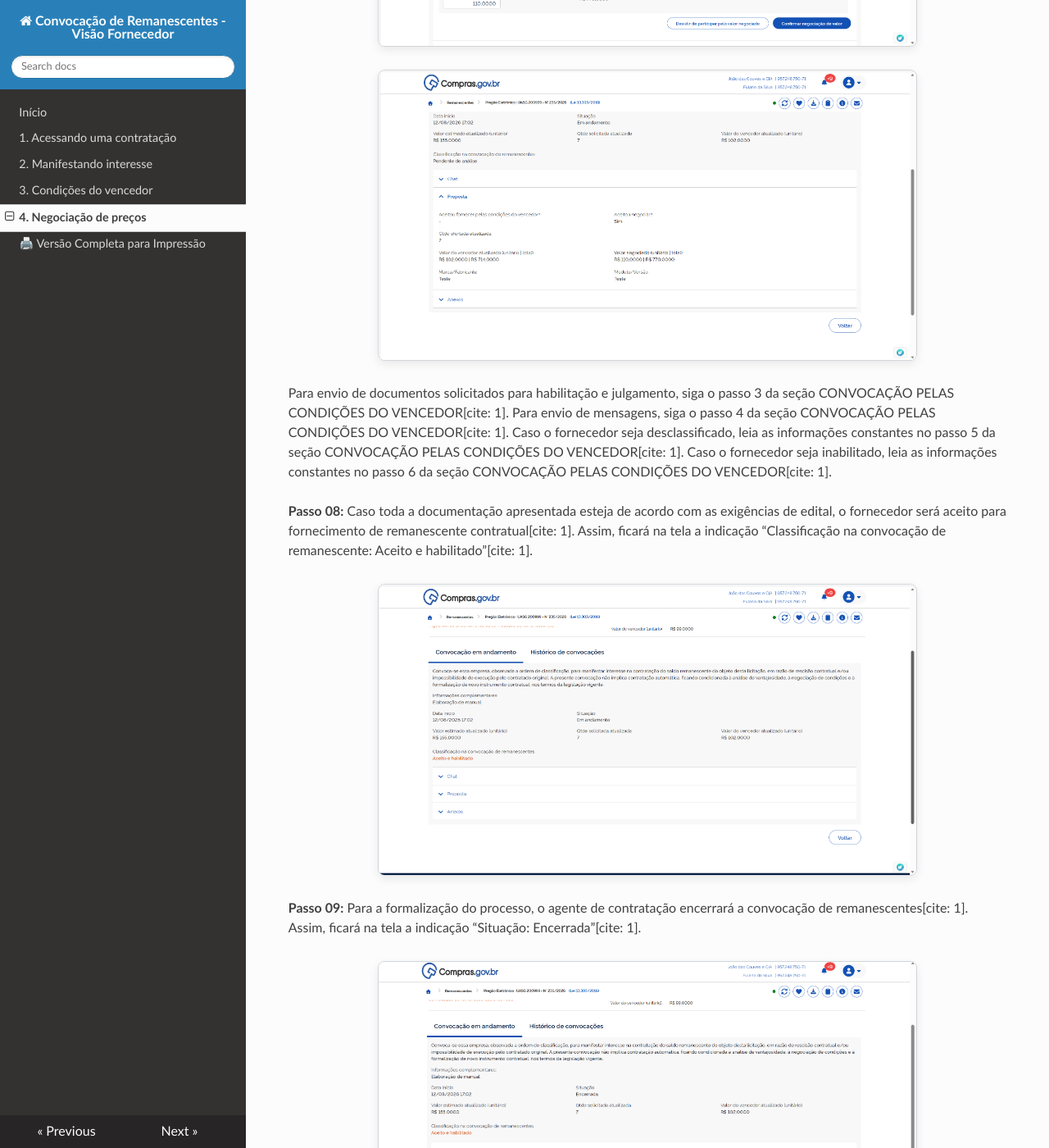
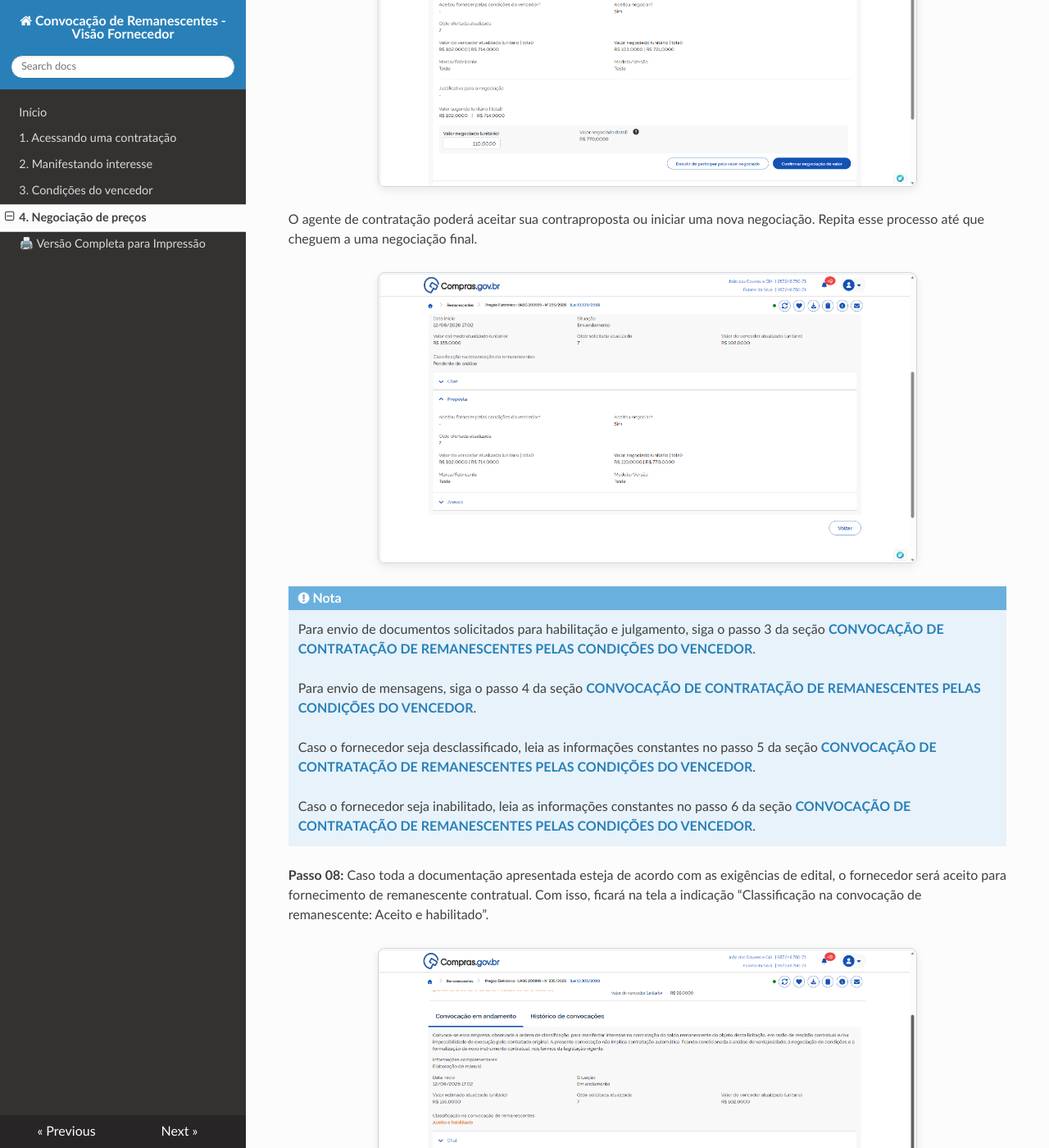
Before and after one commit to emilix10-bit/convocacao-de-remanescentes-fornecedor, an MkDocs documentation site: the page built from docs/04-negociacao-precos.md, in a window 1280 px wide and 1400 px high, scrolled down 5137 px. Shown: the whole window at 82% size. Built offline with MkDocs 1.6.1, drawn with Linux system fonts in a browser that asks for light colours; nearby versions of some CDN libraries; some of the changed text lies outside the part shown.

Commit message:
Refine negotiation steps and remove citations

```diff
--- a/docs/04-negociacao-precos.md
+++ b/docs/04-negociacao-precos.md
@@ -6,65 +6,78 @@
 
 # CONVOCAÇÃO POR NEGOCIAÇÃO DE PREÇOS
 
-Caso a primeira etapa não tenha sucesso, será aberta a possibilidade de aceite para assumir o contrato após negociação de valor, incluindo a possibilidade de manutenção da proposta original do licitante interessado[cite: 1].
+Caso a primeira etapa não tenha sucesso, será aberta a possibilidade de aceite para assumir o contrato após negociação de valor, incluindo a possibilidade de manter a proposta original do licitante interessado.
 
-**Passo 01:** Acesse a contratação com status “Em convocação para negociação”, selecionando o ícone “Operar item”[cite: 1].
+**Passo 01:** Acesse a contratação com status “Em convocação para negociação”, selecionando o ícone “Operar item”.
 
 ![Tela 25](./Imagens/tela25-negociacao-de-precos.png)
 
-**Passo 02:** No cabeçalho do campo proposta, será indicado o prazo para manifestação de interesse para negociar[cite: 1]. Revise as informações sobre as condições da contratação e selecione a opção desejada[cite: 1]. Confirme sua opção[cite: 1].
-
-*(Nota de sistema: A tela 26 foi incluída para ilustrar o prazo de manifestação).*
-![Tela 26](./Imagens/tela26-prazo-para-manifestacao.png)
+**Passo 02:** No cabeçalho do campo proposta, será indicado o prazo para manifestar interesse para negociar. Revise as informações sobre as condições da contratação e selecione a opção desejada.
 
 ![Tela 27](./Imagens/tela27-aceitar-negociacao.png)
 
+Confirme sua opção.
+
 ![Tela 28](./Imagens/tela28-confirmar-aceite.png)
 
-**Passo 03:** Durante o prazo de manifestação indicado, você poderá alterar sua opção[cite: 1]. Selecione a nova opção e confirme a opção[cite: 1].
+**Passo 03:** Durante o prazo de manifestação indicado, você poderá alterar sua opção. Selecione a nova opção
 
 ![Tela 29](./Imagens/tela29-alterar-opcao.png)
 
+E confirme a opção.
+
 ![Tela 30](./Imagens/tela30-confirmar-alteracao.png)
 
-**Passo 04:** Finalizado o prazo para manifestação de todos os fornecedores que participaram do processo, o agente de contratação fará a negociação com o fornecedor mais bem classificado no processo[cite: 1].
-Retorne ao item em convocação acessando a opção “Operar item”[cite: 1].
-Acesse a seção “Proposta” para visualizar os detalhes da negociação[cite: 1].
-O valor proposto pela administração aparecerá indicado no campo “Valor sugerido”[cite: 1]. Você poderá “Desistir de participar pelo valor negociado”, “Confirmar o valor negociado”, ou fazer uma contraproposta[cite: 1].
+**Passo 04:** Depois que terminar o prazo para manifestação de todos os fornecedores que participaram do processo, o agente de contratação fará a negociação com o fornecedor mais bem classificado no processo.
+
+Retorne ao item em convocação acessando a opção “Operar item”.
 
 ![Tela 31](./Imagens/tela31-negociacao-iniciada.png)
 
+Acesse a seção “Proposta” para visualizar os detalhes da negociação.
+
 ![Tela 32](./Imagens/tela32-negociacao-de-preco.png)
 
-**Passo 05:** Caso não deseje prosseguir no processo, seleciona “Desistir de participar pelo valor negociado”[cite: 1].
-Preencha o campo de justificativa e confirme[cite: 1].
-Atenção: essa opção não poderá ser desfeita por você, apenas pelo agente de contratação/pregoeiro[cite: 1].
+O valor proposto pela administração aparecerá indicado no campo “Valor sugerido”. Você poderá “Desistir de participar pelo valor negociado”, “Confirmar o valor negociado”, ou fazer uma contraproposta.
+
+**Passo 05:** Caso não deseje prosseguir no processo, seleciona “Desistir de participar pelo valor negociado”.
 
 ![Tela 33](./Imagens/tela33-opcoes-de-acao.png)
 
+Preencha o campo de justificativa e confirme.
+
 ![Tela 34](./Imagens/tela34-desistir-da-negociacao.png)
 
-**Passo 06:** Caso deseje aceitar o valor proposto pela Administração, preencha o campo “Valor negociado (unitário)” com o valor proposto pelo agente de contratação/pregoeiro e confirme a opção[cite: 1].
+!!! warning "Atenção"
+Essa opção não poderá ser desfeita por você, apenas pelo agente de contratação/pregoeiro
+
+**Passo 06:** Caso deseje aceitar o valor proposto pela Administração, preencha o campo “Valor negociado (unitário)” com o valor proposto pelo agente de contratação/pregoeiro e confirme a opção.
 
 ![Tela 35](./Imagens/tela35-aceitar-preco-da-adm.png)
 
-**Passo 07:** Caso deseje fazer uma contraproposta, preencha o campo “Valor negociado (unitário)” com o novo valor proposto e confirma e opção[cite: 1].
-O agente de contratação poderá aceitar sua contraproposta ou iniciar uma nova negociação[cite: 1]. Repita esse processo até que cheguem a uma negociação final[cite: 1].
+**Passo 07:** Caso deseje fazer uma contraproposta, preencha o campo “Valor negociado (unitário)” com o novo valor proposto e confirma e opção.
 
 ![Tela 36](./Imagens/tela36-contraproposta.png)
 
+O agente de contratação poderá aceitar sua contraproposta ou iniciar uma nova negociação. Repita esse processo até que cheguem a uma negociação final.
+
 ![Tela 37](./Imagens/tela37-contraproposta-enviada.png)
 
-Para envio de documentos solicitados para habilitação e julgamento, siga o passo 3 da seção CONVOCAÇÃO PELAS CONDIÇÕES DO VENCEDOR[cite: 1].
-Para envio de mensagens, siga o passo 4 da seção CONVOCAÇÃO PELAS CONDIÇÕES DO VENCEDOR[cite: 1].
-Caso o fornecedor seja desclassificado, leia as informações constantes no passo 5 da seção CONVOCAÇÃO PELAS CONDIÇÕES DO VENCEDOR[cite: 1].
-Caso o fornecedor seja inabilitado, leia as informações constantes no passo 6 da seção CONVOCAÇÃO PELAS CONDIÇÕES DO VENCEDOR[cite: 1].
+!!! note "Nota"
+    Para envio de documentos solicitados para habilitação e julgamento, siga o passo 3 da seção **[CONVOCAÇÃO DE CONTRATAÇÃO DE REMANESCENTES PELAS CONDIÇÕES DO VENCEDOR](03-condicoes-vencedor.md)**.
 
-**Passo 08:** Caso toda a documentação apresentada esteja de acordo com as exigências de edital, o fornecedor será aceito para fornecimento de remanescente contratual[cite: 1]. Assim, ficará na tela a indicação “Classificação na convocação de remanescente: Aceito e habilitado”[cite: 1].
+    Para envio de mensagens, siga o passo 4 da seção **[CONVOCAÇÃO DE CONTRATAÇÃO DE REMANESCENTES PELAS CONDIÇÕES DO VENCEDOR](03-condicoes-vencedor.md)**.
+
+    Caso o fornecedor seja desclassificado, leia as informações constantes no passo 5 da seção **[CONVOCAÇÃO DE CONTRATAÇÃO DE REMANESCENTES PELAS CONDIÇÕES DO VENCEDOR](03-condicoes-vencedor.md)**.
+
+    Caso o fornecedor seja inabilitado, leia as informações constantes no passo 6 da seção **[CONVOCAÇÃO DE CONTRATAÇÃO DE REMANESCENTES PELAS CONDIÇÕES DO VENCEDOR](03-condicoes-vencedor.md)**.
+
+
+**Passo 08:** Caso toda a documentação apresentada esteja de acordo com as exigências de edital, o fornecedor será aceito para fornecimento de remanescente contratual. Com isso, ficará na tela a indicação “Classificação na convocação de remanescente: Aceito e habilitado”.
 
 ![Tela 38](./Imagens/tela38-aceito-e-habilitado.png)
 
-**Passo 09:** Para a formalização do processo, o agente de contratação encerrará a convocação de remanescentes[cite: 1]. Assim, ficará na tela a indicação “Situação: Encerrada”[cite: 1].
+**Passo 09:** Para a formalização do processo, o agente de contratação deve encerrar a convocação de remanescentes. Com isso, ficará na tela a indicação “Situação: Encerrada”.
 
 ![Tela 39](./Imagens/tela39-remanescente-encerrado.png)
 
```
